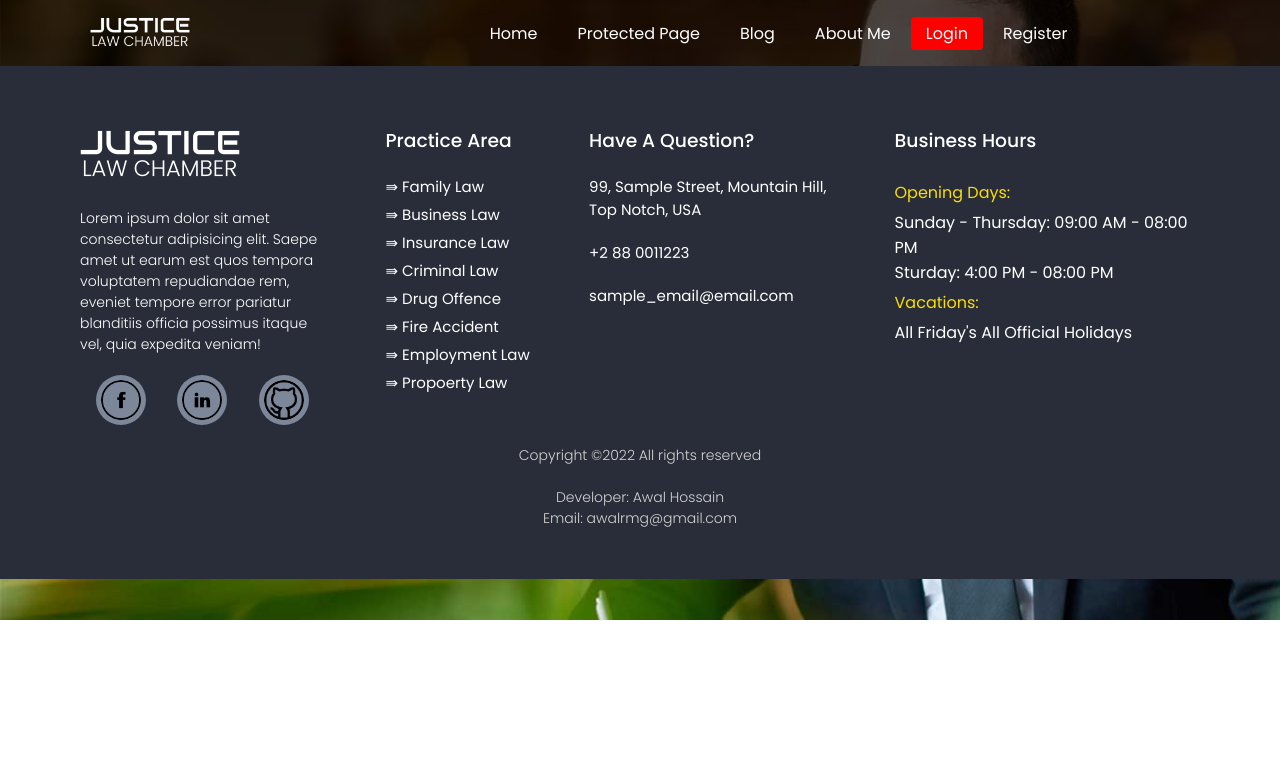
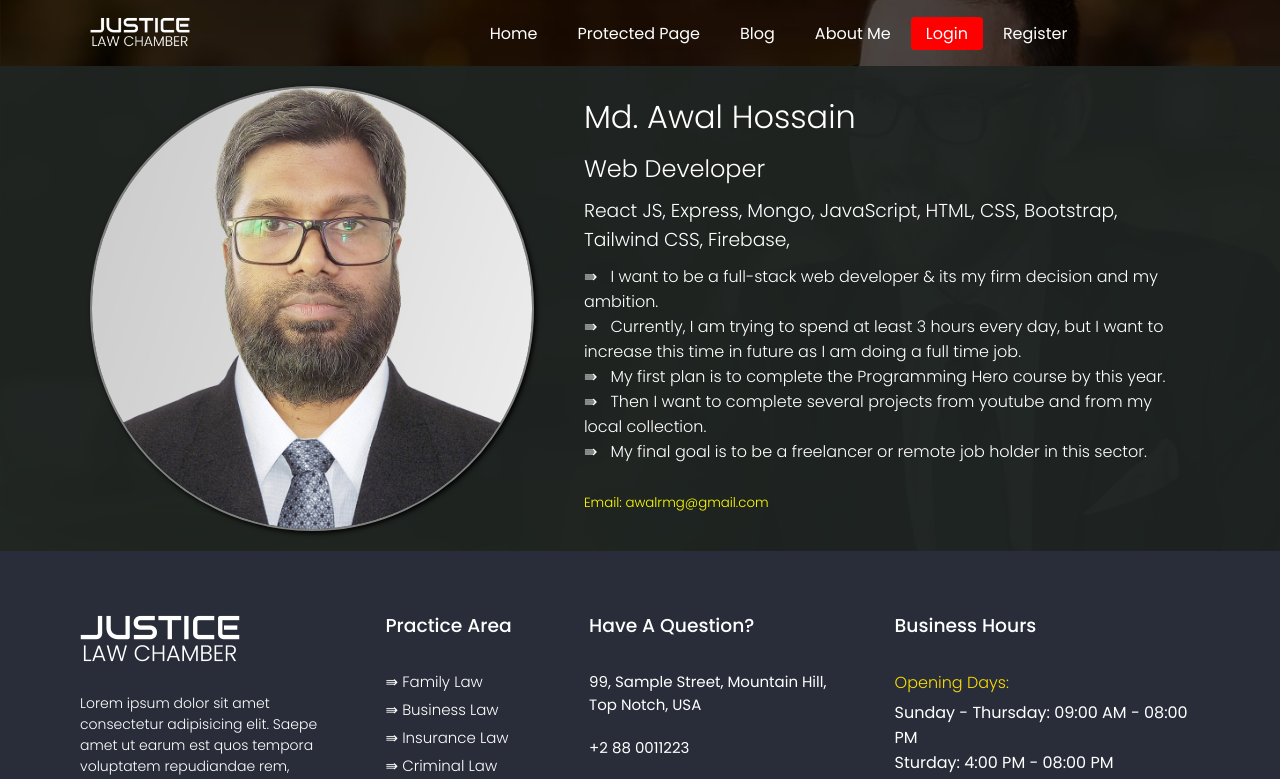
Before and after one commit to awalhossainPro/justicelawchamber, a React (Create React App) app: page /about in a window 1280 px wide. Shown: the top 779 px of the page. Built offline with nearby package versions, Linux system fonts and the light colour scheme; no server answers.

Commit message:
About Me page udpate

```diff
--- a/src/components/Pages/About/About.js
+++ b/src/components/Pages/About/About.js
@@ -1,9 +1,33 @@
 import React from 'react';
+import myProfileImage from '../../../images/MyImage.jpg';
+import './Module.About.css';
 
 const About = () => {
     return (
-        <div>
+        <div className='about'>
+            <img src={myProfileImage} alt="" />
+            <div className='info-text'>
+                <h1>Md. Awal Hossain</h1>
+                <h2>Web Developer</h2>
+                <h3>React JS, Express, Mongo, JavaScript, HTML, CSS, Bootstrap, Tailwind CSS, Firebase, </h3>
+                <p>
+                    &#8667; &nbsp;  I want to be a full-stack web developer & its my firm decision and my ambition.
+                    <br />
 
+                    &#8667; &nbsp; Currently, I am trying to spend at least 3 hours every day, but I want to increase this time in future as I am doing a full time job.
+                    <br />
+
+                    &#8667; &nbsp; My first plan is to complete the Programming Hero course by this year.
+                    <br />
+
+                    &#8667; &nbsp; Then I want to complete several projects from youtube and from my local collection.
+                    <br />
+
+                    &#8667; &nbsp; My final goal is to be a freelancer or remote job holder in this sector.
+                    <br /><br />
+                    <small style={{color:'yellow'}}>Email: awalrmg@gmail.com</small>
+                </p>
+            </div>
         </div>
     );
 };
--- a/src/components/Pages/About/Module.About.css
+++ b/src/components/Pages/About/Module.About.css
@@ -0,0 +1,24 @@
+.about{
+    background-color: rgba(30, 35, 33, 0.98);
+    display: flex;
+    justify-content: center;
+    align-items: center;
+    padding: 20px 7%;
+}
+
+.about img{
+    width: 40%;
+    border-radius: 50%;
+    border: 2px solid grey;
+    box-shadow: 2px 2px 5px black;
+}
+
+.info-text{
+    margin-left: 50px;
+    font-weight: 300;
+}
+
+.info-text > h1, h2, h3, p{
+    font-weight: 300;
+    margin-bottom: 10px;
+}
```
